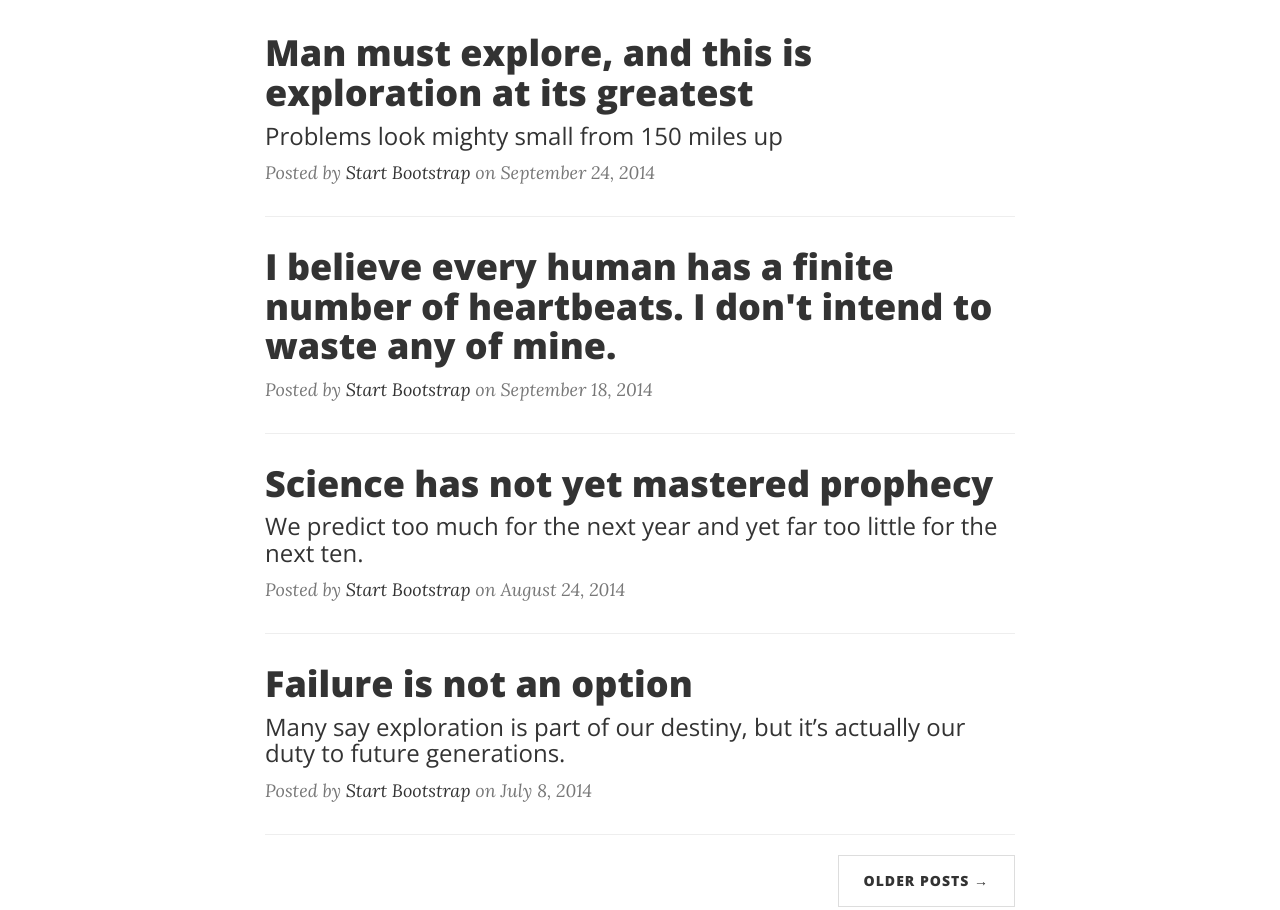
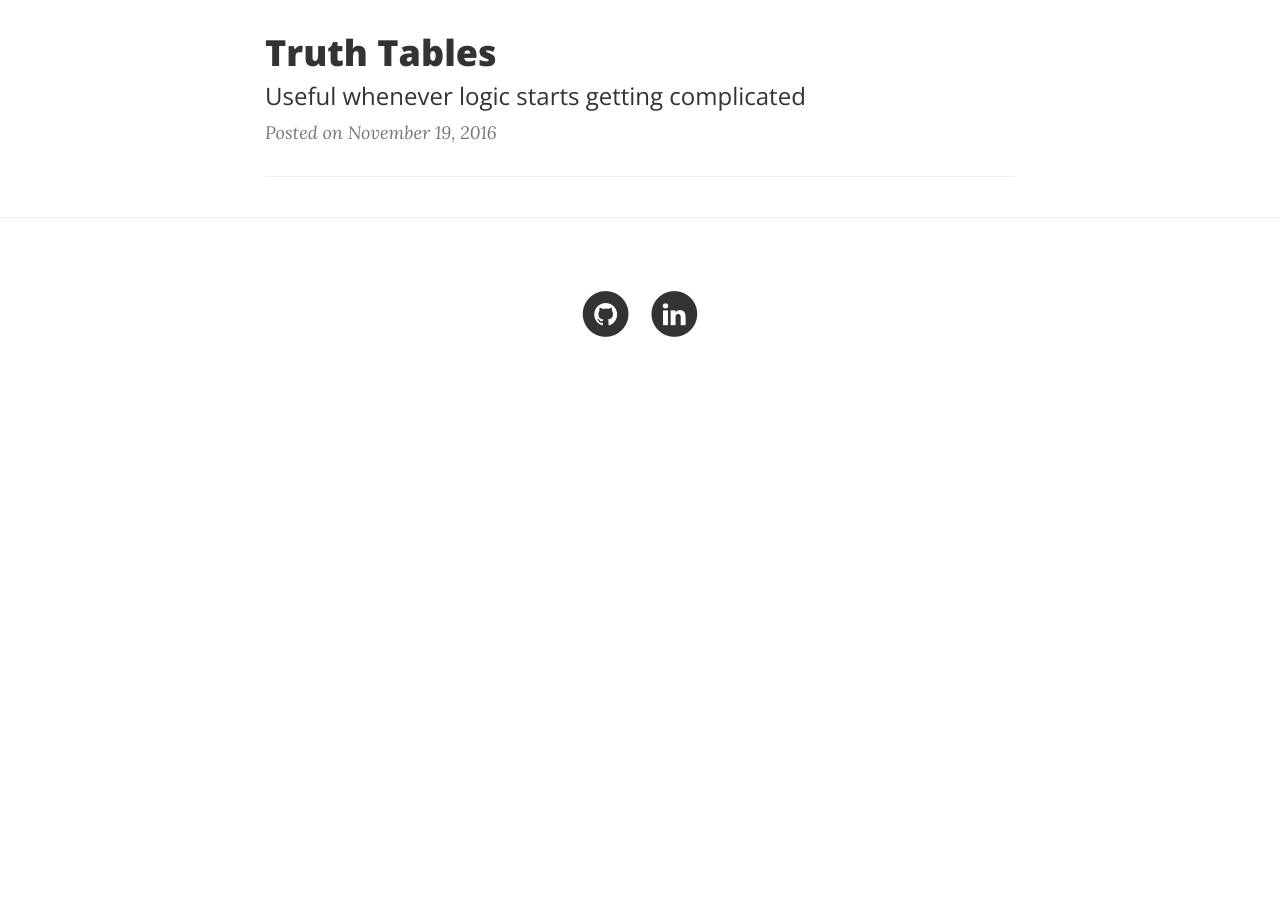
Before and after one commit to drod1000/drod1000.github.io, a website: page index.html in a window 1280 px wide. Shown: the part 495-1405 px from the top of the page. After the commit the page ends 902 px from the top, so only its background shows below. Drawn offline with nearby package versions, Linux system fonts and the light colour scheme.

Commit message:
Index: Updates Blog section

```diff
--- a/index.html
+++ b/index.html
@@ -2,7 +2,6 @@
 <html lang="en">
 
 <head>
-
   <meta charset="utf-8">
   <meta http-equiv="X-UA-Compatible" content="IE=edge">
   <meta name="viewport" content="width=device-width, initial-scale=1">
@@ -28,7 +27,6 @@
       <script src="https://oss.maxcdn.com/libs/html5shiv/3.7.0/html5shiv.js"></script>
       <script src="https://oss.maxcdn.com/libs/respond.js/1.4.2/respond.min.js"></script>
   <![endif]-->
-
 </head>
 
 <body>
@@ -39,9 +37,6 @@
       <ul class="nav navbar-nav navbar-right">
         <li>
           <a href="index.html">Home</a>
-                    </li>
-                    <li>
-                        <a href="post.html">Blog</a>
         </li>
         <li>
           <a href="about.html">About Me</a>
@@ -73,55 +68,14 @@
         <div class="col-lg-8 col-lg-offset-2 col-md-10 col-md-offset-1">
           <div class="post-preview">
             <a href="post.html">
-                        <h2 class="post-title">
-                            Man must explore, and this is exploration at its greatest
+              <h2 class="post-title">Truth Tables
               </h2>
-                        <h3 class="post-subtitle">
-                            Problems look mighty small from 150 miles up
+                <h3 class="post-subtitle">Useful whenever logic starts getting complicated
                 </h3>
             </a>
-                    <p class="post-meta">Posted by <a href="#">Start Bootstrap</a> on September 24, 2014</p>
+              <p class="post-meta">Posted on November 19, 2016</p>
           </div>
           <hr>
-                <div class="post-preview">
-                    <a href="post.html">
-                        <h2 class="post-title">
-                            I believe every human has a finite number of heartbeats. I don't intend to waste any of mine.
-                        </h2>
-                    </a>
-                    <p class="post-meta">Posted by <a href="#">Start Bootstrap</a> on September 18, 2014</p>
-                </div>
-                <hr>
-                <div class="post-preview">
-                    <a href="post.html">
-                        <h2 class="post-title">
-                            Science has not yet mastered prophecy
-                        </h2>
-                        <h3 class="post-subtitle">
-                            We predict too much for the next year and yet far too little for the next ten.
-                        </h3>
-                    </a>
-                    <p class="post-meta">Posted by <a href="#">Start Bootstrap</a> on August 24, 2014</p>
-                </div>
-                <hr>
-                <div class="post-preview">
-                    <a href="post.html">
-                        <h2 class="post-title">
-                            Failure is not an option
-                        </h2>
-                        <h3 class="post-subtitle">
-                            Many say exploration is part of our destiny, but it’s actually our duty to future generations.
-                        </h3>
-                    </a>
-                    <p class="post-meta">Posted by <a href="#">Start Bootstrap</a> on July 8, 2014</p>
-                </div>
-                <hr>
-                <!-- Pager -->
-                <ul class="pager">
-                    <li class="next">
-                        <a href="#">Older Posts &rarr;</a>
-                    </li>
-                </ul>
         </div>
       </div>
     </div>
```
Lines whose indentation alone changed are shown as unchanged.
